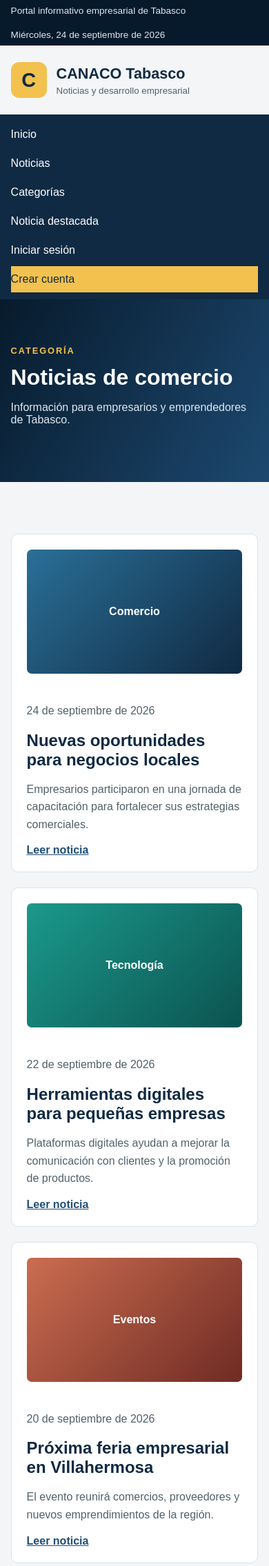
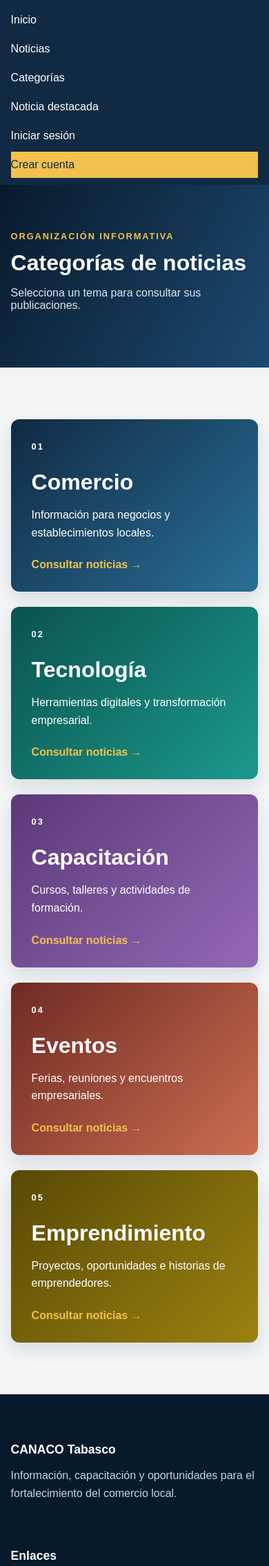
Before and after one commit to trabajolasc27-del/canaco-salvador, a Django app: page /categoria/ in a window 390 px wide. Shown: the top 2271 px of the page at 69% size. Run offline with Django 4.2, Linux system fonts and the light colour scheme.

Commit message:
Separa las pantallas de noticias y categorias

```diff
--- a/home/urls.py
+++ b/home/urls.py
@@ -5,7 +5,7 @@ app_name = "home"
 
 urlpatterns = [
     path("", views.index, name="index"),
-    path("noticia/", views.detalle_noticia, name="detalle"),
+    path("noticias/", views.noticias, name="noticias"),    path("noticia/", views.detalle_noticia, name="detalle"),
     path("categoria/", views.categoria, name="categoria"),
     path("iniciar-sesion/", views.login_view, name="login"),
     path("registro/", views.registro, name="registro"),
--- a/home/views.py
+++ b/home/views.py
@@ -4,6 +4,8 @@ from django.shortcuts import render
 def index(request):
     return render(request, "home/index.html")
 
+def noticias(request):
+    return render(request, "home/noticias.html")
 
 def detalle_noticia(request):
     return render(request, "home/detalle.html")
--- a/static/css/styles.css
+++ b/static/css/styles.css
@@ -1006,4 +1006,150 @@ th {
     margin: 0;
     line-height: 1.6;
 }
+
+.cabecera-noticias {
+    display: flex;
+    margin-bottom: 30px;
+    align-items: end;
+    justify-content: space-between;
+    gap: 20px;
 }
+
+.cabecera-noticias h2 {
+    margin: 6px 0 0;
+    font-size: 2rem;
+}
+
+.cabecera-noticias > a {
+    color: var(--azul);
+    font-weight: 800;
+}
+
+.lista-noticias {
+    display: grid;
+    gap: 22px;
+}
+
+.noticia-horizontal {
+    display: grid;
+    padding: 22px;
+    background: white;
+    border: 1px solid var(--borde);
+    border-radius: 10px;
+    grid-template-columns: 260px minmax(0, 1fr);
+    gap: 25px;
+    box-shadow: 0 8px 22px rgba(16, 42, 67, 0.07);
+}
+
+.noticia-horizontal h2 {
+    margin: 7px 0 12px;
+}
+
+.noticia-horizontal p {
+    color: var(--gris-texto);
+    line-height: 1.6;
+}
+
+.noticia-horizontal a {
+    color: var(--azul);
+    font-weight: 800;
+}
+
+.miniatura {
+    display: grid;
+    min-height: 180px;
+    padding: 20px;
+    place-items: center;
+    color: white;
+    border-radius: 7px;
+    font-weight: 800;
+}
+
+.miniatura-azul {
+    background: linear-gradient(135deg, #2a6f97, #102a43);
+}
+
+.miniatura-verde {
+    background: linear-gradient(135deg, #1b998b, #0b5351);
+}
+
+.miniatura-naranja {
+    background: linear-gradient(135deg, #cb6d51, #6f2b23);
+}
+
+.rejilla-categorias-panel {
+    display: grid;
+    grid-template-columns: repeat(2, 1fr);
+    gap: 22px;
+}
+
+.tarjeta-categoria {
+    position: relative;
+    min-height: 240px;
+    padding: 30px;
+    overflow: hidden;
+    color: white;
+    border-radius: 12px;
+    text-decoration: none;
+    box-shadow: 0 10px 25px rgba(16, 42, 67, 0.12);
+    transition: transform 0.2s;
+}
+
+.tarjeta-categoria:hover {
+    transform: translateY(-5px);
+}
+
+.tarjeta-categoria span {
+    font-size: 0.8rem;
+    font-weight: 800;
+    letter-spacing: 0.15em;
+}
+
+.tarjeta-categoria h2 {
+    margin: 25px 0 10px;
+    font-size: 2rem;
+}
+
+.tarjeta-categoria p {
+    max-width: 420px;
+    line-height: 1.6;
+}
+
+.tarjeta-categoria strong {
+    display: block;
+    margin-top: 25px;
+    color: var(--dorado);
+}
+
+.categoria-comercio {
+    background: linear-gradient(135deg, #102a43, #2a6f97);
+}
+
+.categoria-tecnologia {
+    background: linear-gradient(135deg, #0b5351, #1b998b);
+}
+
+.categoria-capacitacion {
+    background: linear-gradient(135deg, #5c3977, #9368b7);
+}
+
+.categoria-eventos {
+    background: linear-gradient(135deg, #6f2b23, #cb6d51);
+}
+
+.categoria-emprendimiento {
+    background: linear-gradient(135deg, #594a05, #9b8110);
+}
+
+@media (max-width: 800px) {
+    .cabecera-noticias {
+        align-items: flex-start;
+        flex-direction: column;
+    }
+
+    .noticia-horizontal,
+    .rejilla-categorias-panel {
+        grid-template-columns: 1fr;
+    }
+}
+}
--- a/templates/home/categoria.html
+++ b/templates/home/categoria.html
@@ -1,59 +1,70 @@
 {% extends "partials/base.html" %}
 
-{% block title %}Noticias | CANACO Tabasco{% endblock %}
+{% block title %}Categorías | CANACO Tabasco{% endblock %}
 
 {% block content %}
 <section class="encabezado-pagina">
     <div class="contenedor">
-        <span class="etiqueta">Categoría</span>
-        <h1>Noticias de comercio</h1>
-        <p>Información para empresarios y emprendedores de Tabasco.</p>
+        <span class="etiqueta">Organización informativa</span>
+        <h1>Categorías de noticias</h1>
+
+        <p>
+            Selecciona un tema para consultar sus publicaciones.
+        </p>
     </div>
 </section>
 
 <section class="contenedor seccion">
-    <div class="lista-noticias">
-        <article class="noticia-horizontal">
-            <div class="miniatura miniatura-azul">Comercio</div>
+    <div class="rejilla-categorias-panel">
+        <a
+            class="tarjeta-categoria categoria-comercio"
+            href="{% url 'home:noticias' %}?categoria=comercio">
 
-            <div>
-                <p class="fecha">24 de septiembre de 2026</p>
-                <h2>Nuevas oportunidades para negocios locales</h2>
-                <p>
-                    Empresarios participaron en una jornada de capacitación
-                    para fortalecer sus estrategias comerciales.
-                </p>
-                <a href="{% url 'home:detalle' %}">Leer noticia</a>
-            </div>
-        </article>
+            <span>01</span>
+            <h2>Comercio</h2>
+            <p>Información para negocios y establecimientos locales.</p>
+            <strong>Consultar noticias →</strong>
+        </a>
 
-        <article class="noticia-horizontal">
-            <div class="miniatura miniatura-verde">Tecnología</div>
+        <a
+            class="tarjeta-categoria categoria-tecnologia"
+            href="{% url 'home:noticias' %}?categoria=tecnologia">
 
-            <div>
-                <p class="fecha">22 de septiembre de 2026</p>
-                <h2>Herramientas digitales para pequeñas empresas</h2>
-                <p>
-                    Plataformas digitales ayudan a mejorar la comunicación
-                    con clientes y la promoción de productos.
-                </p>
-                <a href="{% url 'home:detalle' %}">Leer noticia</a>
-            </div>
-        </article>
+            <span>02</span>
+            <h2>Tecnología</h2>
+            <p>Herramientas digitales y transformación empresarial.</p>
+            <strong>Consultar noticias →</strong>
+        </a>
 
-        <article class="noticia-horizontal">
-            <div class="miniatura miniatura-naranja">Eventos</div>
+        <a
+            class="tarjeta-categoria categoria-capacitacion"
+            href="{% url 'home:noticias' %}?categoria=capacitacion">
 
-            <div>
-                <p class="fecha">20 de septiembre de 2026</p>
-                <h2>Próxima feria empresarial en Villahermosa</h2>
-                <p>
-                    El evento reunirá comercios, proveedores y nuevos
-                    emprendimientos de la región.
-                </p>
-                <a href="{% url 'home:detalle' %}">Leer noticia</a>
-            </div>
-        </article>
+            <span>03</span>
+            <h2>Capacitación</h2>
+            <p>Cursos, talleres y actividades de formación.</p>
+            <strong>Consultar noticias →</strong>
+        </a>
+
+        <a
+            class="tarjeta-categoria categoria-eventos"
+            href="{% url 'home:noticias' %}?categoria=eventos">
+
+            <span>04</span>
+            <h2>Eventos</h2>
+            <p>Ferias, reuniones y encuentros empresariales.</p>
+            <strong>Consultar noticias →</strong>
+        </a>
+
+        <a
+            class="tarjeta-categoria categoria-emprendimiento"
+            href="{% url 'home:noticias' %}?categoria=emprendimiento">
+
+            <span>05</span>
+            <h2>Emprendimiento</h2>
+            <p>Proyectos, oportunidades e historias de emprendedores.</p>
+            <strong>Consultar noticias →</strong>
+        </a>
     </div>
 </section>
 {% endblock %}
--- a/templates/home/index.html
+++ b/templates/home/index.html
@@ -27,9 +27,9 @@
             <h2>Noticias destacadas</h2>
         </div>
 
-        <a href="{% url 'home:categoria' %}">
-            Ver todas las noticias
-        </a>
+        <a href="{% url 'home:noticias' %}">
+    Ver todas las noticias
+</a>
     </div>
 
     <div class="rejilla-noticias">
--- a/templates/partials/header.html
+++ b/templates/partials/header.html
@@ -1,32 +1,29 @@
-<header class="encabezado">
-    <div class="barra-superior">
-        <div class="contenedor barra-contenido">
-            <p>Portal informativo empresarial de Tabasco</p>
-            <p>Miércoles, 24 de septiembre de 2026</p>
-        </div>
-    </div>
+<nav class="menu">
+    <div class="contenedor menu-contenido">
+        <a href="{% url 'home:index' %}">
+            Inicio
+        </a>
 
-    <div class="contenedor identidad">
-        <a class="marca" href="{% url 'home:index' %}">
-            <span class="marca-icono">C</span>
+        <a href="{% url 'home:noticias' %}">
+            Noticias
+        </a>
 
-            <span>
-                <strong>CANACO Tabasco</strong>
-                <small>Noticias y desarrollo empresarial</small>
-            </span>
+        <a href="{% url 'home:categoria' %}">
+            Categorías
         </a>
-    </div>
 
-    <nav class="menu">
-    <div class="contenedor menu-contenido">
-        <a href="{% url 'home:index' %}">Inicio</a>
-        <a href="{% url 'home:categoria' %}">Noticias</a>
-        <a href="{% url 'home:categoria' %}">Categorías</a>
-        <a href="{% url 'home:detalle' %}">Noticia destacada</a>
-        <a href="{% url 'home:login' %}">Iniciar sesión</a>
-        <a class="enlace-registro" href="{% url 'home:registro' %}">
+        <a href="{% url 'home:detalle' %}">
+            Noticia destacada
+        </a>
+
+        <a href="{% url 'home:login' %}">
+            Iniciar sesión
+        </a>
+
+        <a
+            class="enlace-registro"
+            href="{% url 'home:registro' %}">
             Crear cuenta
         </a>
     </div>
 </nav>
-</header>
```
Also changed, not shown: templates/home/noticias.html (added, +95 -0 lines).
